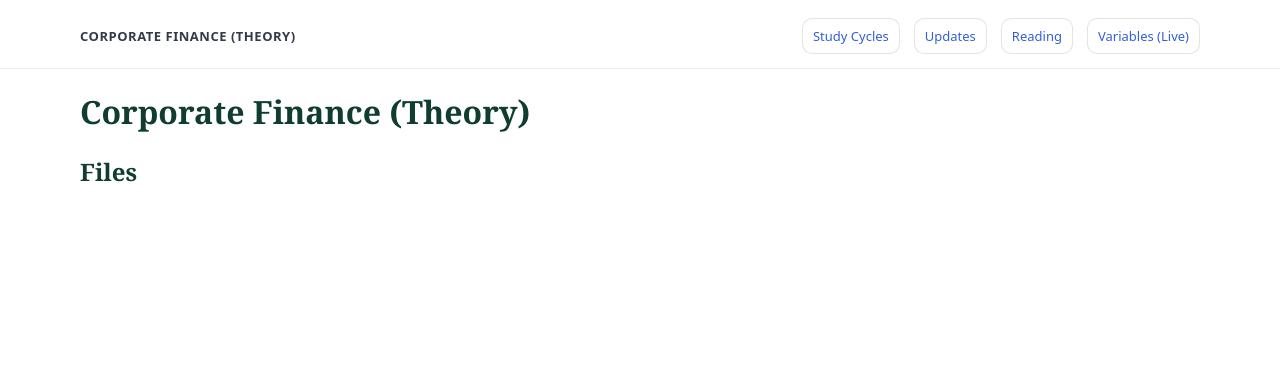
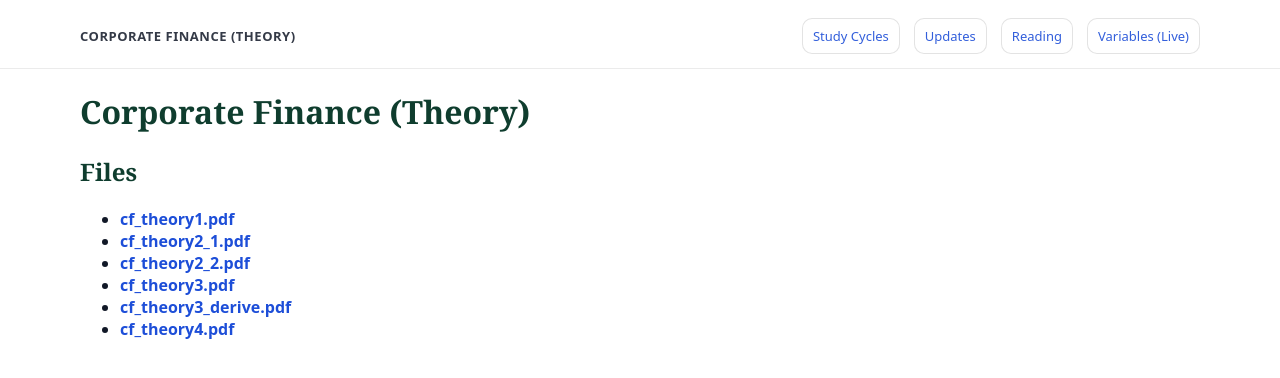
Before and after one commit to yaxinzn/study-archive, a Jekyll site: the page built from materials/cf-theory/index.md, in a window 1280 px wide. Shown: the top 378 px of the page. Built offline with Jekyll 4.4.1, drawn with Linux system fonts in a browser that asks for light colours.

Commit message:
chore: auto-update subject indexes

```diff
--- a/materials/cf-theory/index.md
+++ b/materials/cf-theory/index.md
@@ -10,8 +10,12 @@ hide_name: true
 
 # Corporate Finance (Theory)
 
-
 ## Files
 <!-- AUTO-LIST-START -->
-
+- **[cf_theory1.pdf](cf_theory1.pdf)**
+- **[cf_theory2_1.pdf](cf_theory2_1.pdf)**
+- **[cf_theory2_2.pdf](cf_theory2_2.pdf)**
+- **[cf_theory3.pdf](cf_theory3.pdf)**
+- **[cf_theory3_derive.pdf](cf_theory3_derive.pdf)**
+- **[cf_theory4.pdf](cf_theory4.pdf)**
 <!-- AUTO-LIST-END -->
```
Also changed, not shown: materials/ap-empirical/index.md (+2 -1 lines), materials/ap-theory/index.md (+2 -0 lines), materials/cf-empirical/index.md (+1 -1 lines), materials/macro/index.md (+2 -1 lines), materials/micro/index.md (+2 -1 lines).
